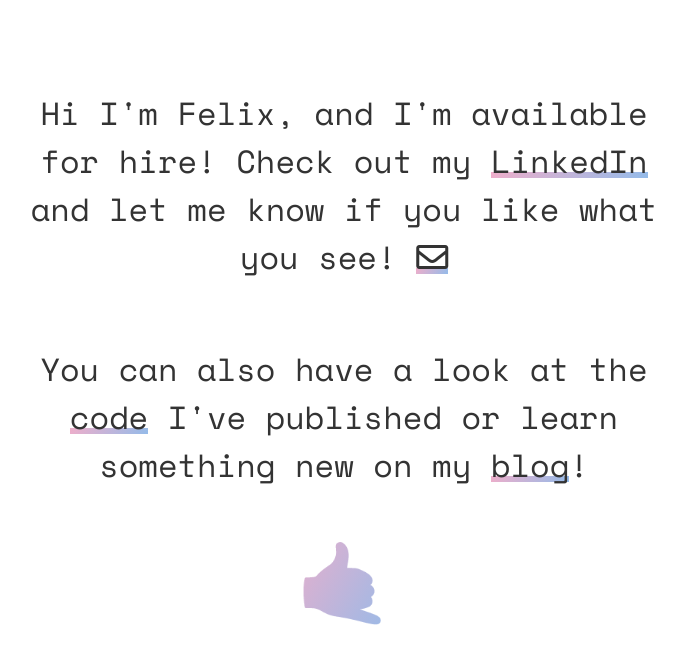
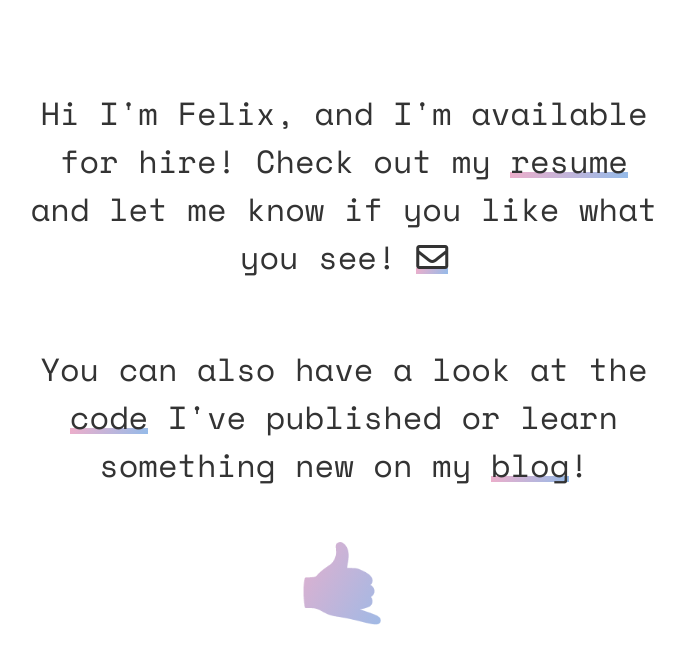
Before and after one commit to TGIFelix/tgifelix.com, a Svelte app: page / in a window 1280 px wide. Shown: the top 664 px of the page, without its empty margins (296-981 px from the left). Built offline with nearby package versions, Linux system fonts and the light colour scheme.

Commit message:
spelling

```diff
--- a/src/bio.svelte
+++ b/src/bio.svelte
@@ -51,7 +51,7 @@
 <main>
   <p>
     Hi I'm Felix, and I'm available for hire! Check out my
-    <a href="https://linkedin.com/in/felixswinkels" target="_blank">LinkedIn</a>
+    <a href="https://linkedin.com/in/felixswinkels" target="_blank">resume</a>
     and let me know if you like what you see!
     <a href="mailto:tgifelix@icloud.com" title="Contact"><i
         class="far fa-envelope" /></a>
```
